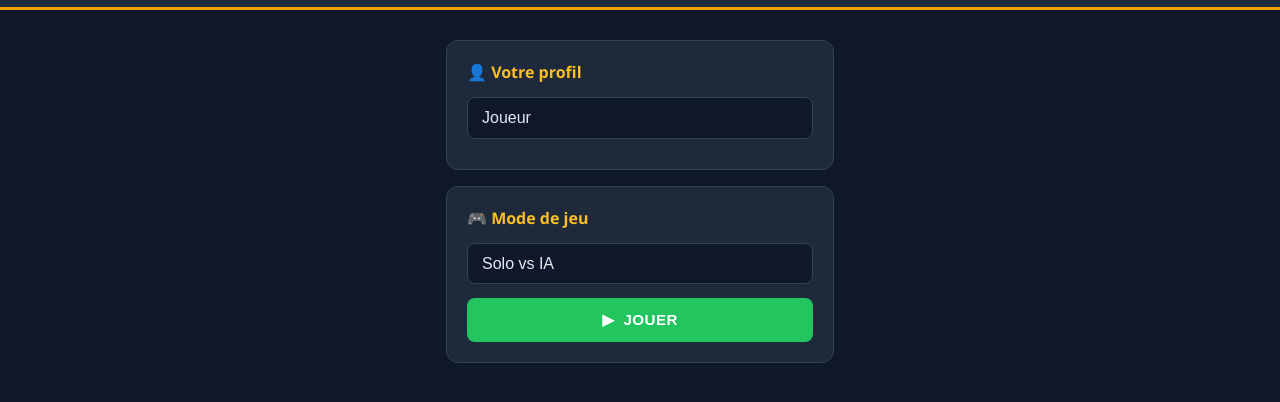
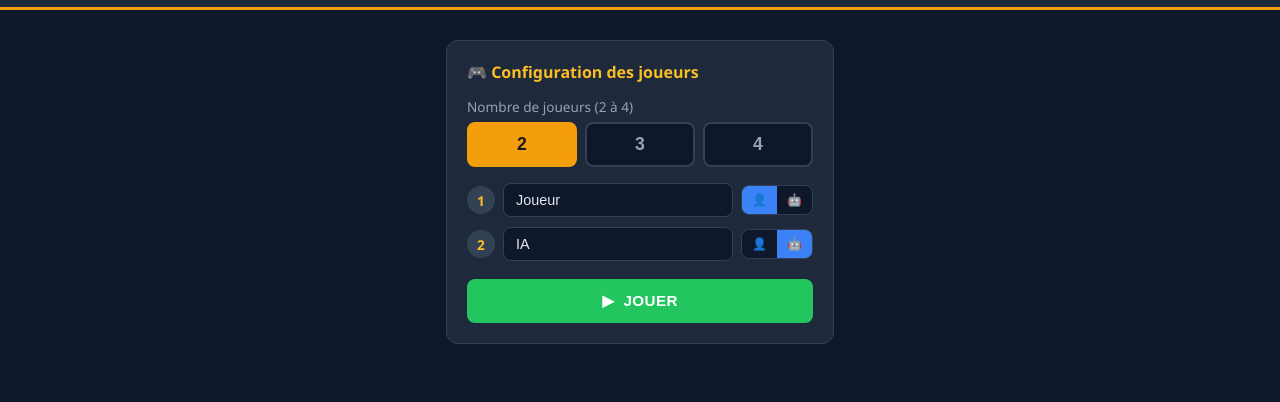
Before and after one commit to bob66690/triolet-online, a website: page index.html in a window 1280 px wide. Shown: the part 48-450 px from the top of the page. Drawn offline with Linux system fonts and the light colour scheme.

```diff
--- a/index.html
+++ b/index.html
@@ -71,6 +71,76 @@
 }
 .field:focus{outline:none;border-color:#f59e0b;}
 
+/* Boutons nombre de joueurs */
+.nb-btn{
+  flex:1;
+  padding:10px;
+  border:2px solid #334155;
+  border-radius:8px;
+  background:#0f172a;
+  color:#94a3b8;
+  font-size:1.1rem;
+  font-weight:700;
+  cursor:pointer;
+  transition:all .15s;
+  -webkit-tap-highlight-color:transparent;
+}
+.nb-btn.on{
+  background:#f59e0b;
+  color:#1a1a1a;
+  border-color:#f59e0b;
+}
+
+/* Config joueurs */
+.player-row{
+  display:flex;
+  align-items:center;
+  gap:8px;
+  margin-bottom:10px;
+}
+.player-num{
+  width:28px;height:28px;
+  border-radius:50%;
+  background:#334155;
+  color:#fbbf24;
+  font-weight:700;
+  font-size:.85rem;
+  display:flex;align-items:center;justify-content:center;
+  flex-shrink:0;
+}
+.player-name-inp{
+  flex:1;
+  padding:8px 12px;
+  border-radius:8px;
+  border:1px solid #334155;
+  background:#0f172a;
+  color:#e2e8f0;
+  font-size:.9rem;
+}
+.player-name-inp:focus{outline:none;border-color:#f59e0b;}
+.type-toggle{
+  display:flex;
+  border-radius:8px;
+  overflow:hidden;
+  border:1px solid #334155;
+  flex-shrink:0;
+}
+.type-btn{
+  padding:7px 10px;
+  border:none;
+  background:#0f172a;
+  color:#94a3b8;
+  font-size:.75rem;
+  font-weight:700;
+  cursor:pointer;
+  transition:all .15s;
+  -webkit-tap-highlight-color:transparent;
+}
+.type-btn.on{
+  background:#3b82f6;
+  color:#fff;
+}
+
 /* ===== BOUTONS GÉNÉRAUX ===== */
 .btn{
   border:none;
@@ -94,7 +164,6 @@
   display:none;
   padding:8px;
 }
-
 .game-wrap{
   display:flex;
   gap:10px;
@@ -111,7 +180,6 @@
   gap:8px;
   flex-shrink:0;
 }
-
 .board-shell{
   background:#0f2a5e;
   border-radius:4px;
@@ -210,7 +278,7 @@
   filter:drop-shadow(0 1px 2px rgba(0,0,0,.6));
 }
 
-/* Jetons plateau */
+/* ===== JETONS PLATEAU ===== */
 .tok{
   width:calc(var(--cs) - 4px);
   height:calc(var(--cs) - 4px);
@@ -238,23 +306,23 @@
   box-shadow:0 0 6px rgba(34,197,94,.5),inset 0 1px 0 rgba(255,255,255,.5);
   cursor:pointer;
 }
+/* Valeur joker dans l'angle — plus grande */
 .tok .jcorner{
   position:absolute;
   bottom:1px;right:2px;
-  font-size:calc(var(--cs) * .22);
+  font-size:calc(var(--cs) * .30);
   font-weight:900;
   color:#1a1a1a;
   font-style:normal;
   line-height:1;
-  background:rgba(255,255,255,.85);
+  background:rgba(255,255,255,.9);
   border-radius:2px;
   padding:0 2px;
+  min-width:calc(var(--cs) * .28);
+  text-align:center;
 }
 
-/* ===================================================
-   BLOC CHEVALET + BOUTONS
-   Tout dans un seul bloc arrondi
-   =================================================== */
+/* ===== BLOC CHEVALET + BOUTONS ===== */
 .hand-block{
   background:#1e293b;
   border:1px solid #334155;
@@ -265,7 +333,6 @@
   flex-direction:column;
   gap:10px;
 }
-
 .hand-info{
   font-size:.78rem;
   color:#94a3b8;
@@ -276,7 +343,6 @@
   justify-content:space-between;
 }
 .hand-info strong{color:#fbbf24;}
-
 .hand-tokens{
   display:flex;
   gap:8px;
@@ -285,14 +351,11 @@
   min-height:54px;
   align-items:center;
 }
-
-/* Séparateur */
 .hand-sep{
   height:1px;
   background:#334155;
-  margin:0 -12px; /* déborde sur les bords du bloc */
+  margin:0 -12px;
 }
-
 /* 4 boutons en ligne */
 .action-row{
   display:grid;
@@ -495,19 +558,23 @@
 
 <!-- ========== LOBBY ========== -->
 <div id="screen-lobby">
+
   <div class="card">
-    <div class="card-title">👤 Votre profil</div>
-    <input id="inp-pseudo" class="field" type="text"
-           placeholder="Votre pseudo..." maxlength="15" value="Joueur"/>
-  </div>
-  <div class="card">
-    <div class="card-title">🎮 Mode de jeu</div>
-    <select id="inp-mode" class="field">
-      <option value="solo">Solo vs IA</option>
-      <option value="local">2 Joueurs (même écran)</option>
-    </select>
+    <div class="card-title">🎮 Configuration des joueurs</div>
+
+    <label style="color:#94a3b8;font-size:.85rem;display:block;margin-bottom:6px;">
+      Nombre de joueurs (2 à 4)
+    </label>
+    <div style="display:flex;gap:8px;margin-bottom:16px;">
+      <button class="nb-btn on" data-nb="2">2</button>
+      <button class="nb-btn"    data-nb="3">3</button>
+      <button class="nb-btn"    data-nb="4">4</button>
+    </div>
+
+    <div id="players-config"></div>
+
     <button id="btn-jouer" class="btn btn-green"
-            style="width:100%;padding:13px;font-size:.95rem;margin-top:4px;">
+            style="width:100%;padding:13px;font-size:.95rem;margin-top:8px;">
       ▶ &nbsp;JOUER
     </button>
   </div>
@@ -517,10 +584,9 @@
 <div id="screen-game">
   <div class="game-wrap">
 
-    <!-- Gauche : plateau + bloc chevalet/boutons -->
+    <!-- Plateau + chevalet -->
     <div class="board-zone">
 
-      <!-- Plateau -->
       <div class="board-shell">
         <div class="board-grid-wrap">
           <div class="coord-corner"></div>
@@ -530,33 +596,25 @@
         </div>
       </div>
 
-      <!-- Bloc chevalet + boutons (tout ensemble) -->
+      <!-- Bloc chevalet + boutons -->
       <div class="hand-block">
-
-        <!-- Info tour + sac -->
         <div class="hand-info">
           <span>🎴 <strong id="turn-name">-</strong></span>
           <span>🎒 Sac : <strong id="sac-ct">80</strong></span>
         </div>
-
-        <!-- Jetons -->
         <div id="hand-tokens" class="hand-tokens"></div>
-
-        <!-- Séparateur -->
         <div class="hand-sep"></div>
-
-        <!-- 4 boutons en ligne -->
         <div class="action-row">
           <button id="btn-valider"  class="btn btn-green">✅ Valider</button>
           <button id="btn-annuler"  class="btn btn-gray" >↩ Annuler</button>
           <button id="btn-echanger" class="btn btn-blue" >🔄 Échange</button>
           <button id="btn-quitter"  class="btn btn-red"  >🚪 Quitter</button>
         </div>
+      </div>
 
-      </div>
     </div>
 
-    <!-- Droite : scores + journal -->
+    <!-- Panel droit -->
     <div class="side-panel">
 
       <div class="pcard">
```
